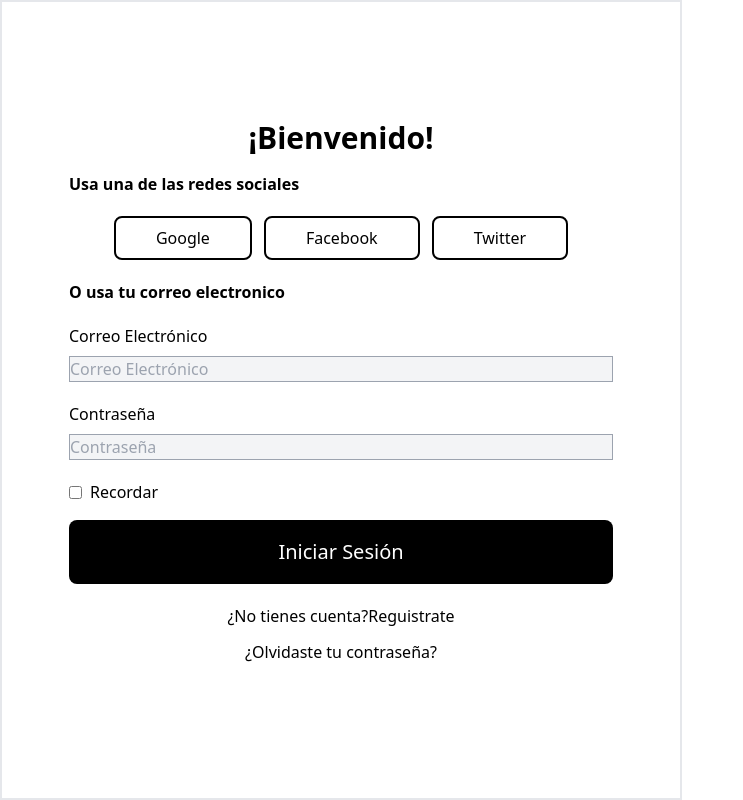
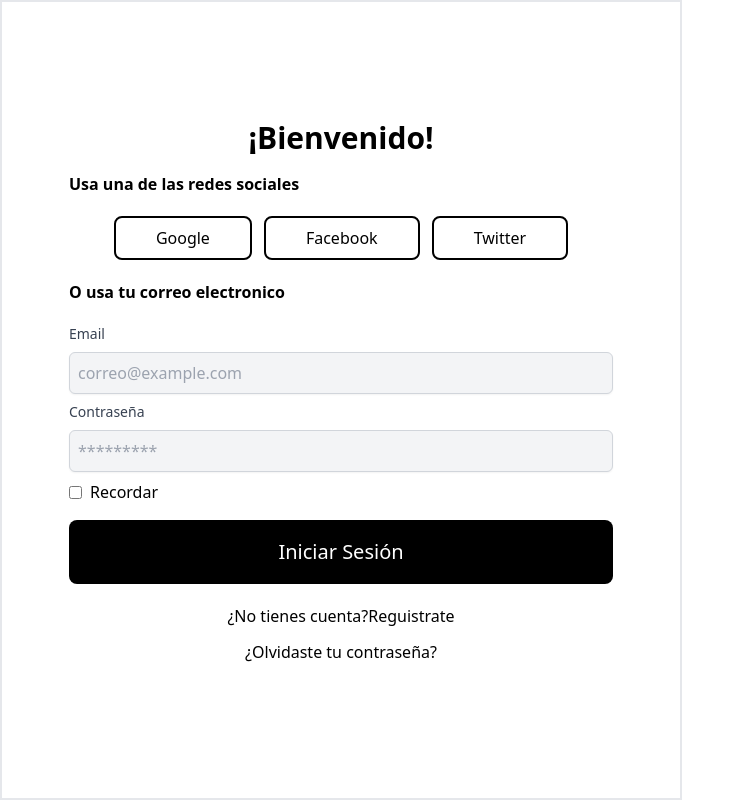
Before and after one commit to devathon-ed7/frontend, a React (Vite) app: page /login in a window 1280 px wide. Shown: the whole page, without its empty margins (0-743 px from the left). Built offline with nearby package versions, Linux system fonts and the light colour scheme.

Commit message:
chore: add register-page

```diff
--- a/src/components/Input/Input.tsx
+++ b/src/components/Input/Input.tsx
@@ -1,15 +1,27 @@
 import { InputFieldProps } from "./Input.types";
 
-export const InputField = ({ id, type, placeholder, value, onChange }: InputFieldProps) => (
+export const InputField = ({
+  id,
+  title,
+  type,
+  placeholder,
+  value,
+  onChange,
+  error,
+}: InputFieldProps) => (
   <div className="flex flex-col gap-2">
-    <label htmlFor={id}>{placeholder}</label>
+    <label htmlFor={id} className="text-sm font-medium text-gray-700">
+      {title}
+    </label>
     <input
       id={id}
+      title={title}
       type={type}
       placeholder={placeholder}
-      className="bg-gray-100 border border-gray-400 w-full"
+      className={`bg-gray-100 border ${error ? "border-red-500" : "border-gray-300"} rounded-md shadow-sm focus:border-indigo-500 focus:ring focus:ring-indigo-200 focus:ring-opacity-50 w-full p-2`}
       value={value}
       onChange={onChange}
     />
+    {error && <div className="text-red-500 text-sm mt-1">{error}</div>}
   </div>
 );
--- a/src/components/Input/Input.types.ts
+++ b/src/components/Input/Input.types.ts
@@ -1,7 +1,9 @@
 export interface InputFieldProps {
   id: string;
+  title: string;
   type: string;
   placeholder: string;
   value: string;
   onChange: (event: React.ChangeEvent<HTMLInputElement>) => void;
+  error?: string;
 }
--- a/src/components/LoginForm/LoginForm.tsx
+++ b/src/components/LoginForm/LoginForm.tsx
@@ -5,34 +5,61 @@ export const LoginForm = () => {
   const [email, setEmail] = useState("");
   const [password, setPassword] = useState("");
   const [rememberMe, setRememberMe] = useState(false);
+  const [errors, setErrors] = useState({ email: "", password: "" });
 
   const handleSubmit = (e: FormEvent) => {
     e.preventDefault();
+    let formIsValid = true;
+    const newErrors = { email: "", password: "" };
+
+    if (!email) {
+      newErrors.email = "El campo de email es obligatorio.";
+      formIsValid = false;
+    }
+
+    if (!password) {
+      newErrors.password = "El campo de contraseña es obligatorio.";
+      formIsValid = false;
+    }
+
+    setErrors(newErrors);
+
+    if (formIsValid) {
       console.log({ email, password, rememberMe });
+    }
   };
 
   return (
-    <form onSubmit={handleSubmit} className="flex flex-col gap-3 sm:gap-5">
+    <form onSubmit={handleSubmit} className="flex flex-col gap-3 sm:gap-2">
+      <div className="flex flex-col gap-2">
         <InputField
           id="email"
-        type="text"
-        placeholder="Correo Electrónico"
+          title="Email"
+          type="email"
+          placeholder="correo@example.com"
           value={email}
           onChange={(e) => setEmail(e.target.value)}
+          error={errors.email}
         />
+      </div>
+      <div className="flex flex-col gap-2">
         <InputField
           id="password"
+          title="Contraseña"
           type="password"
-        placeholder="Contraseña"
+          placeholder="*********"
           value={password}
           onChange={(e) => setPassword(e.target.value)}
+          error={errors.password}
         />
+      </div>
       <div className="flex flex-col gap-4">
         <div className="flex items-center justify-between sm:justify-start">
           <div className="flex items-center">
             <input
               type="checkbox"
               id="recordar"
+              name="rememberMe"
               className="mr-2"
               checked={rememberMe}
               onChange={(e) => setRememberMe(e.target.checked)}
--- /dev/null
+++ b/src/components/RegisterForm/RegisterForm.tsx
@@ -0,0 +1,91 @@
+import { FormEvent, useState } from "react";
+import { InputField } from "../Input/Input";
+
+const RegisterForm = () => {
+  const [email, setEmail] = useState("");
+  const [password, setPassword] = useState("");
+  const [repeatPassword, setRepeatPassword] = useState("");
+  const [rememberMe, setRememberMe] = useState(false);
+  const [errors, setErrors] = useState({ email: "", password: "", repeatPassword: "" });
+
+  const handleSubmit = (e: FormEvent) => {
+    e.preventDefault();
+    let formIsValid = true;
+    const newErrors = { email: "", password: "", repeatPassword: "" };
+
+    if (!email) {
+      newErrors.email = "El campo de email es obligatorio.";
+      formIsValid = false;
+    }
+
+    if (!password) {
+      newErrors.password = "El campo de contraseña es obligatorio.";
+      formIsValid = false;
+    }
+
+    if (!repeatPassword) {
+      newErrors.repeatPassword = "El campo de repetir contraseña es obligatorio.";
+      formIsValid = false;
+    }
+
+    setErrors(newErrors);
+
+    if (formIsValid) {
+      console.log({ email, password, repeatPassword, rememberMe });
+    }
+  };
+
+  return (
+    <form onSubmit={handleSubmit} className="flex flex-col gap-3 sm:gap-5">
+      <InputField
+        id="email"
+        title="Correo Electrónico"
+        type="text"
+        placeholder="correo@example.com"
+        value={email}
+        onChange={(e) => setEmail(e.target.value)}
+        error={errors.email}
+      />
+      <InputField
+        id="password"
+        title="Contraseña"
+        type="password"
+        placeholder="*********"
+        value={password}
+        onChange={(e) => setPassword(e.target.value)}
+        error={errors.password}
+      />
+      <InputField
+        id="repeatPassword"
+        title="Repetir Contraseña"
+        type="password"
+        placeholder="*********"
+        value={repeatPassword}
+        onChange={(e) => setRepeatPassword(e.target.value)}
+        error={errors.repeatPassword}
+      />
+      <div className="flex flex-col gap-4">
+        <div className="flex items-center justify-between sm:justify-start">
+          <div className="flex items-center">
+            <input
+              type="checkbox"
+              id="recordar"
+              className="mr-2"
+              checked={rememberMe}
+              onChange={(e) => setRememberMe(e.target.checked)}
+            />
+            <label htmlFor="recordar">Recordar</label>
+          </div>
+        </div>
+        <button
+          type="submit"
+          className="text-white bg-black h-12 sm:h-16 md:h-20 lg:h-16 rounded-lg px-24 md:px-6 lg:px-8 text-sm md:text-lg lg:text-xl self-center sm:self-auto"
+        >
+          Crear Cuenta
+        </button>
+      </div>
+    </form>
+  );
+};
+
+export default RegisterForm;
--- a/src/main.tsx
+++ b/src/main.tsx
@@ -1,13 +1,10 @@
 import React from "react";
 import ReactDOM from "react-dom/client";
-// import App from "./App.tsx";
+import App from "./App.tsx";
 import "./index.css";
 import "./i18n/i18n.ts";
-import LoginView from "./views/LoginView/LoginView.tsx";
-
 ReactDOM.createRoot(document.getElementById("root")!).render(
   <React.StrictMode>
-    {/* <App /> */}
-    <LoginView />
+    <App />
   </React.StrictMode>,
 );
--- a/src/views/LoginView/LoginView copy.tsx
+++ /dev/null
@@ -1,69 +0,0 @@
-import { Button } from "../../components/Button/Button";
-
-const LoginView = () => {
-  return (
-    <main className="flex flex-col md:flex-row h-screen">
-      <div className="flex-1 flex justify-center items-center p-4 sm:p-10 border-2 border-red-500">
-        <div className="w-full max-w-xs sm:max-w-md md:max-w-lg lg:max-w-xl">
-          <p className="font-semibold text-center text-xl sm:text-2xl md:text-3xl ">¡Bienvenido!</p>
-          <div className="border border-purple-500 p-4 flex flex-col gap-3 sm:gap-5">
-            <span className="font-semibold">Usa una de las redes sociales</span>
-            <div className="flex flex-col justify-center sm:flex-row gap-3">
-              <Button title="Google" />
-              <Button title="Facebook" />
-              <Button title="Twitter" />
-            </div>
-            <span className="font-semibold">O usa tu correo electronico</span>
-            <form action="">
-              <div className="flex flex-col gap-3 sm:gap-5 border-2 border-blue-600">
-                <div className="flex flex-col gap-2">
-                  <label htmlFor="email">Correo Electronico</label>
-                  <input
-                    id="email"
-                    type="text"
-                    placeholder="correo@example.com"
-                    className="bg-gray-100 border border-gray-400 w-full"
-                  />
-                </div>
-                <div className="flex flex-col gap-2">
-                  <label htmlFor="password">Contraseña</label>
-                  <input
-                    id="password"
-                    type="password"
-                    placeholder="**********"
-                    className="bg-gray-100 border border-gray-400 w-full"
-                  />
-                </div>
-                <div className="flex flex-col gap-4">
-                  <div className="flex items-center justify-between sm:justify-start">
-                    <div className="flex items-center">
-                      <input type="checkbox" id="recordar" className="mr-2" />
-                      <label htmlFor="recordar">Recordar</label>
-                    </div>
-                  </div>
-                  <button className="text-white bg-black h-12 sm:h-16 md:h-20 lg:h-16 rounded-lg px-24 md:px-6 lg:px-8 text-sm md:text-lg lg:text-xl self-center sm:self-auto">
-                    Iniciar Sesión
-                  </button>
-                </div>
-              </div>
-            </form>
-            <div className="flex flex-col gap-2 sm:gap-3 text-center">
-              <span>
-                ¿No tienes cuenta?
-                <a href="" className="text-black">
-                  Reguistrate
-                </a>
-              </span>
-              <a href="" className="text-black">
-                ¿Olvidaste tu contraseña?
-              </a>
-            </div>
-          </div>
-        </div>
-      </div>
-      <div className="flex-1"></div>
-    </main>
-  );
-};
-
-export default LoginView;
--- /dev/null
+++ b/src/views/RegisterView/RegisterView.tsx
@@ -0,0 +1,19 @@
+import RegisterForm from "../../components/RegisterForm/RegisterForm";
+
+const RegisterView = () => {
+  return (
+    <main className="flex flex-col md:flex-row h-screen">
+      <div className="flex-1 hidden md:block"></div>
+      <div className="flex-1 flex justify-center items-center p-4 sm:p-10 border-2">
+        <div className="w-full max-w-xs sm:max-w-md md:max-w-lg lg:max-w-xl">
+          <p className="font-semibold text-center text-xl sm:text-2xl md:text-3xl">¡Bienvenido!</p>
+          <div className="p-4 flex flex-col gap-3 sm:gap-5">
+            <RegisterForm />
+          </div>
+        </div>
+      </div>
+    </main>
+  );
+};
+
+export default RegisterView;
```
Also changed, not shown: 1 other file (tests, documents, lock files or other folders). Lines whose indentation alone changed are shown as unchanged.
